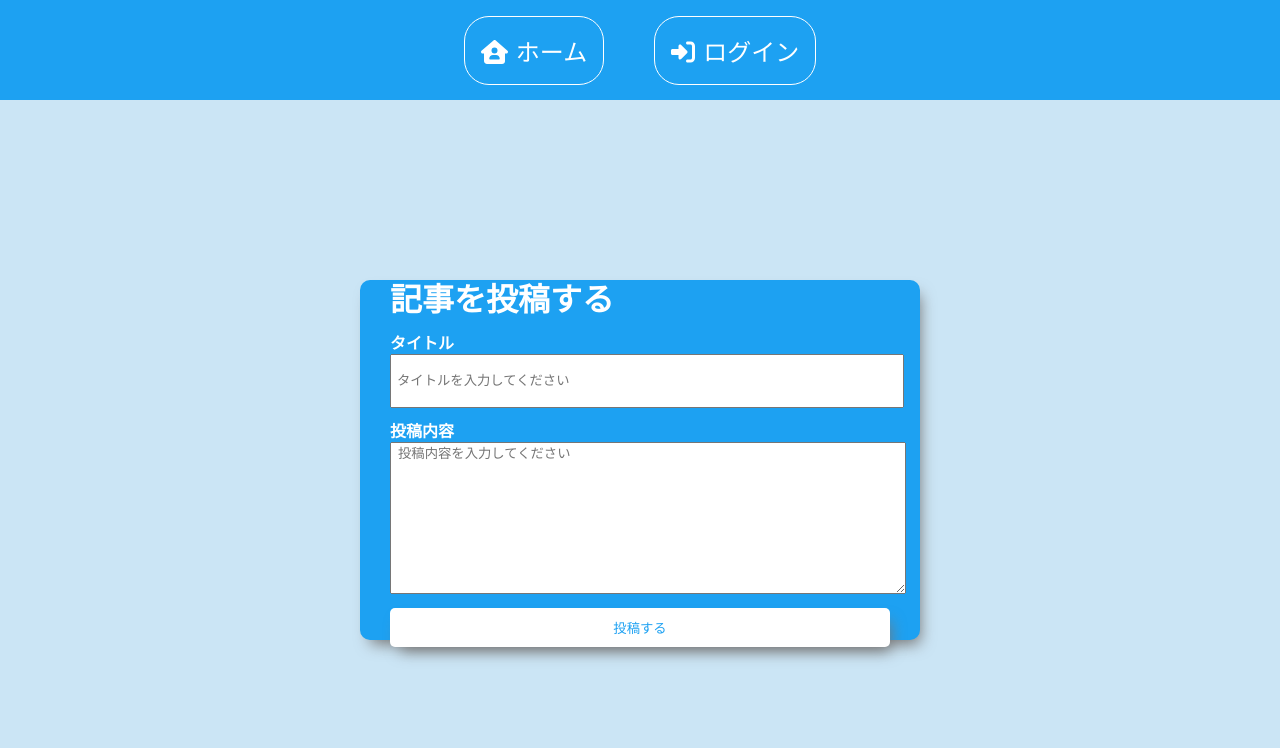
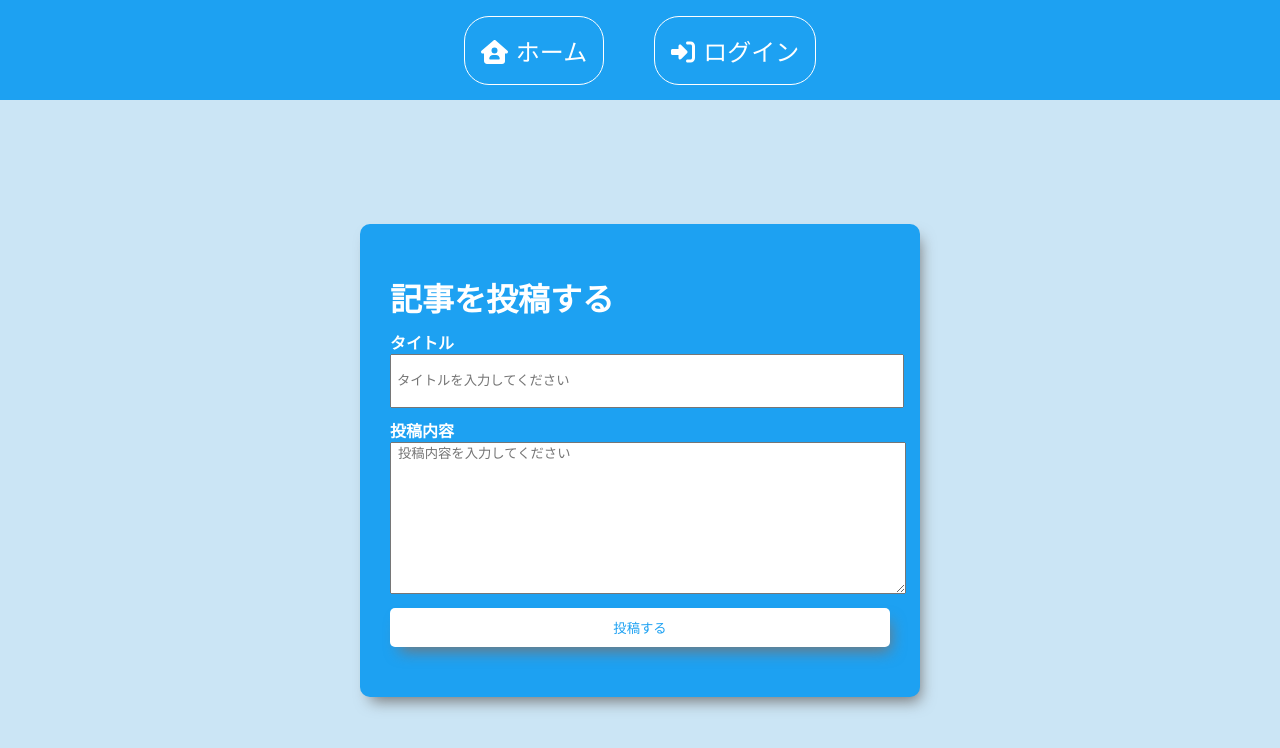
Before and after one commit to Kazuki624/React_blog-app, a React (Create React App) app: page /createpost in a window 1280 px wide. Shown: the top 748 px of the page. Built offline with nearby package versions, Linux system fonts and the light colour scheme.

Commit message:
complete

```diff
--- a/src/components/CreatePost.css
+++ b/src/components/CreatePost.css
@@ -10,10 +10,9 @@
   display: flex;
   flex-direction: column;
   justify-content: center;
-  height: 50%;
   width: 500px;
   gap: 10px;
-  padding: 0px 30px;
+  padding: 50px 30px;
   box-shadow: 5px 9px 15px -5px #777;
 }
 
--- a/src/components/Home.js
+++ b/src/components/Home.js
@@ -2,7 +2,6 @@ import React, { useEffect, useState } from 'react'
 import {collection,deleteDoc,doc,getDocs} from "firebase/firestore"
 import {auth, db} from "../firebase"
 import "./Home.css"
-import { async } from '@firebase/util'
 
 const Home = () => {
     const [postList, setPostList] = useState([])
```
